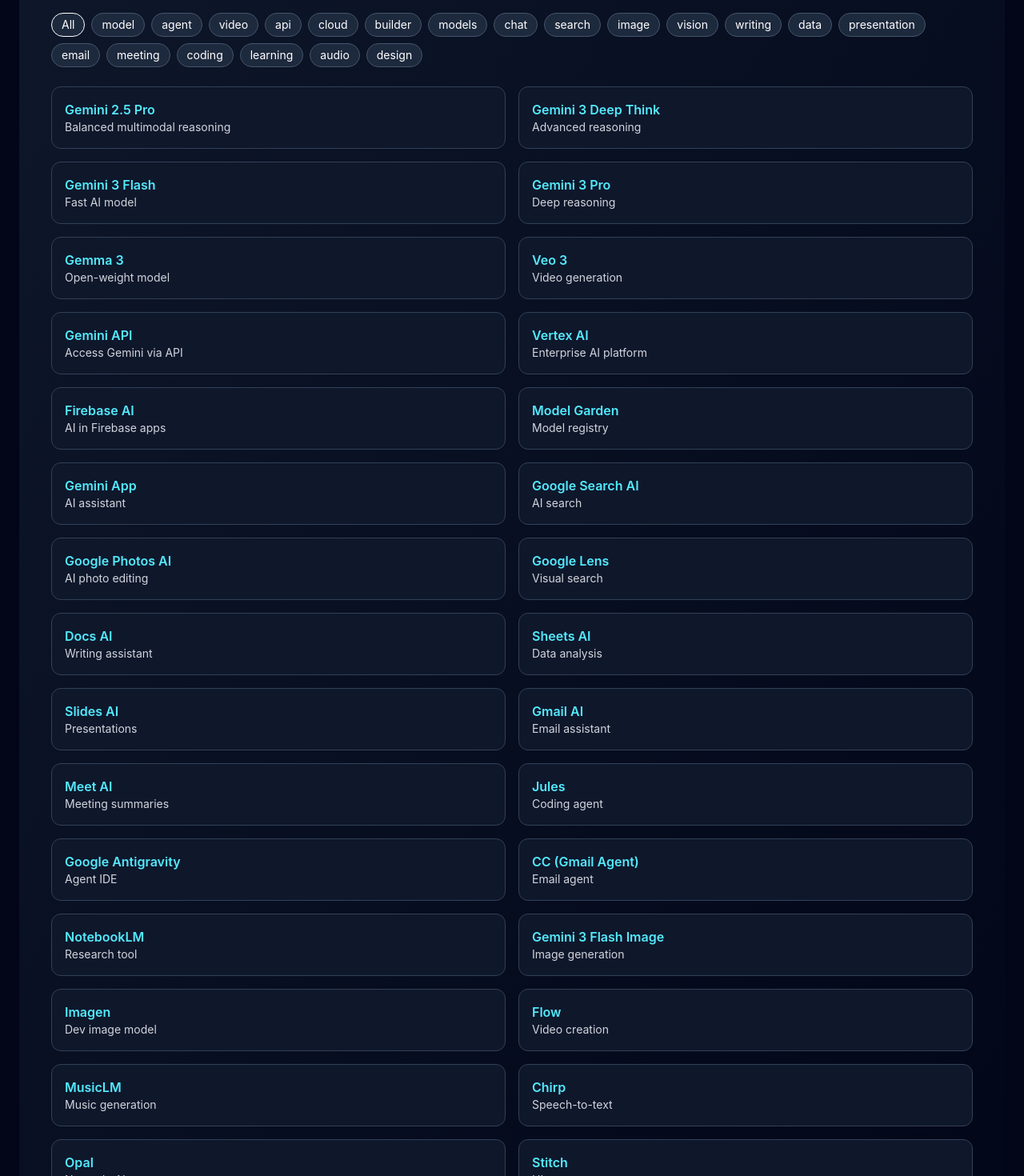
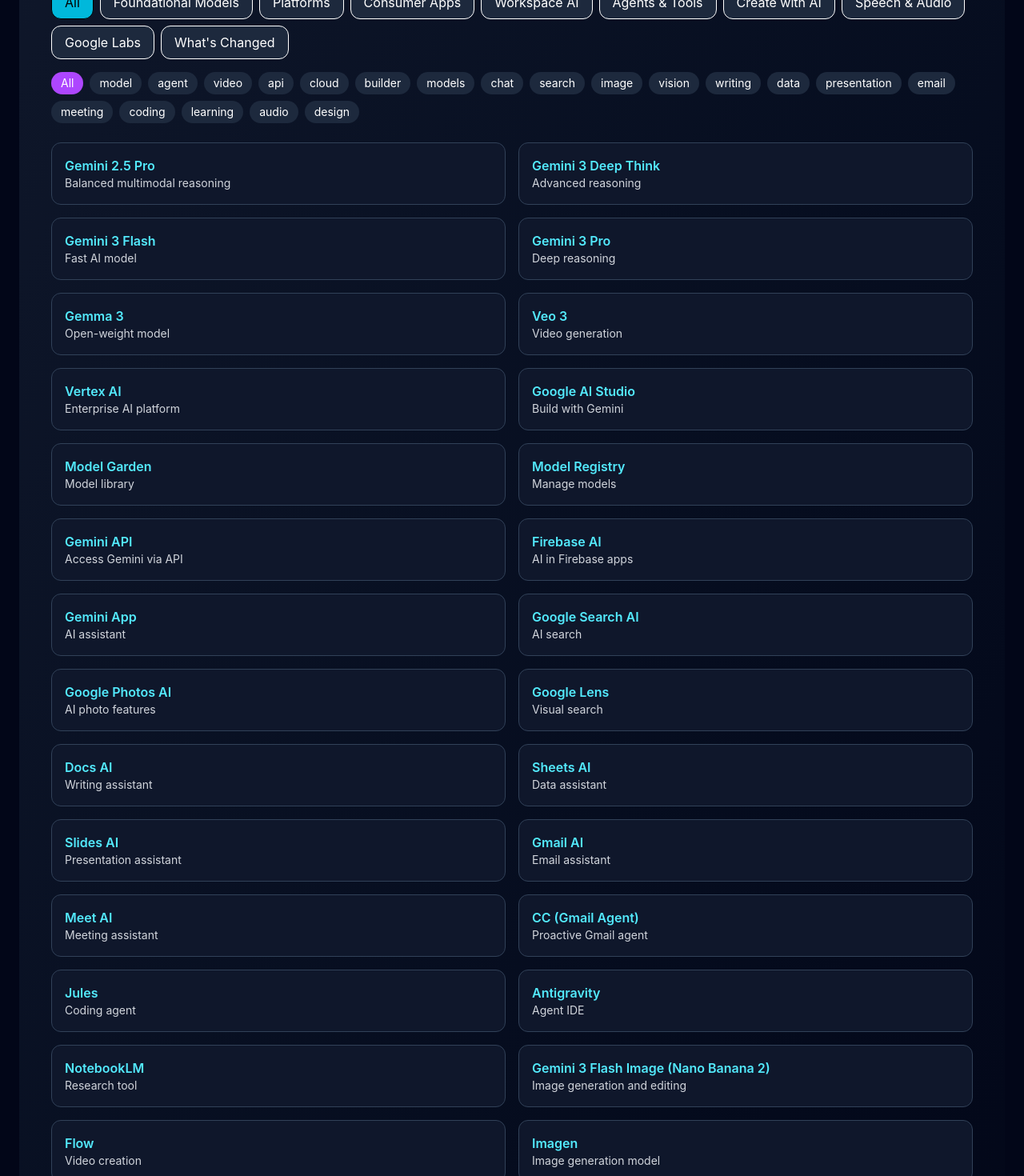
Before and after one commit to SmartconnexionAI/google-ai-ecosystem-mvp, a Next.js app: page / in a window 1280 px wide. Shown: the part 200-1670 px from the top of the page at 80% size. Built offline with nearby package versions, Linux system fonts and the light colour scheme.

Commit message:
Final clean version before lead capture

```diff
--- a/src/app/page.jsx
+++ b/src/app/page.jsx
@@ -1,189 +1,171 @@
 "use client";
 
-import React, { useState } from "react";
+import React, { useMemo, useState } from "react";
 
+// ===== FULL DATASET =====
 const tools = [
-  // FOUNDATIONAL MODELS
-  { name: "Gemini 2.5 Pro", category: "Foundational Models", description: "Balanced multimodal reasoning", best_for: "Enterprise", tags: ["model"] },
-  { name: "Gemini 3 Deep Think", category: "Foundational Models", description: "Advanced reasoning", best_for: "Research", tags: ["model"] },
-  { name: "Gemini 3 Flash", category: "Foundational Models", description: "Fast AI model", best_for: "Agents", tags: ["model","agent"] },
-  { name: "Gemini 3 Pro", category: "Foundational Models", description: "Deep reasoning", best_for: "Research", tags: ["model"] },
-  { name: "Gemma 3", category: "Foundational Models", description: "Open-weight model", best_for: "Developers", tags: ["model"] },
-  { name: "Veo 3", category: "Foundational Models", description: "Video generation", best_for: "Video", tags: ["video"] },
+  // Foundational Models
+  { name: "Gemini 2.5 Pro", category: "Foundational Models", description: "Balanced multimodal reasoning", tags: ["model"] },
+  { name: "Gemini 3 Deep Think", category: "Foundational Models", description: "Advanced reasoning", tags: ["model"] },
+  { name: "Gemini 3 Flash", category: "Foundational Models", description: "Fast AI model", tags: ["model","agent"] },
+  { name: "Gemini 3 Pro", category: "Foundational Models", description: "Deep reasoning", tags: ["model"] },
+  { name: "Gemma 3", category: "Foundational Models", description: "Open-weight model", tags: ["model"] },
+  { name: "Veo 3", category: "Foundational Models", description: "Video generation", tags: ["video"] },
 
-  // PLATFORMS
-  { name: "Gemini API", category: "Platforms", description: "Access Gemini via API", best_for: "Developers", tags: ["api"] },
-  { name: "Vertex AI", category: "Platforms", description: "Enterprise AI platform", best_for: "Enterprise", tags: ["cloud"] },
-  { name: "Firebase AI", category: "Platforms", description: "AI in Firebase apps", best_for: "Developers", tags: ["builder"] },
-  { name: "Model Garden", category: "Platforms", description: "Model registry", best_for: "Developers", tags: ["models"] },
+  // Platforms
+  { name: "Vertex AI", category: "Platforms", description: "Enterprise AI platform", tags: ["cloud","api"] },
+  { name: "Google AI Studio", category: "Platforms", description: "Build with Gemini", tags: ["builder","api"] },
+  { name: "Model Garden", category: "Platforms", description: "Model library", tags: ["models"] },
+  { name: "Model Registry", category: "Platforms", description: "Manage models", tags: ["models"] },
+  { name: "Gemini API", category: "Platforms", description: "Access Gemini via API", tags: ["api"] },
+  { name: "Firebase AI", category: "Platforms", description: "AI in Firebase apps", tags: ["cloud","api"] },
 
-  // CONSUMER APPS
-  { name: "Gemini App", category: "Consumer Apps", description: "AI assistant", best_for: "Everyone", tags: ["chat"] },
-  { name: "Google Search AI", category: "Consumer Apps", description: "AI search", best_for: "General use", tags: ["search"] },
-  { name: "Google Photos AI", category: "Consumer Apps", description: "AI photo editing", best_for: "Creators", tags: ["image"] },
-  { name: "Google Lens", category: "Consumer Apps", description: "Visual search", best_for: "Mobile", tags: ["vision"] },
+  // Consumer Apps
+  { name: "Gemini App", category: "Consumer Apps", description: "AI assistant", tags: ["chat"] },
+  { name: "Google Search AI", category: "Consumer Apps", description: "AI search", tags: ["search"] },
+  { name: "Google Photos AI", category: "Consumer Apps", description: "AI photo features", tags: ["image"] },
+  { name: "Google Lens", category: "Consumer Apps", description: "Visual search", tags: ["vision","search"] },
 
-  // WORKSPACE
-  { name: "Docs AI", category: "Workspace AI", description: "Writing assistant", best_for: "Work", tags: ["writing"] },
-  { name: "Sheets AI", category: "Workspace AI", description: "Data analysis", best_for: "Work", tags: ["data"] },
-  { name: "Slides AI", category: "Workspace AI", description: "Presentations", best_for: "Work", tags: ["presentation"] },
-  { name: "Gmail AI", category: "Workspace AI", description: "Email assistant", best_for: "Work", tags: ["email"] },
-  { name: "Meet AI", category: "Workspace AI", description: "Meeting summaries", best_for: "Work", tags: ["meeting"] },
+  // Workspace AI
+  { name: "Docs AI", category: "Workspace AI", description: "Writing assistant", tags: ["writing"] },
+  { name: "Sheets AI", category: "Workspace AI", description: "Data assistant", tags: ["data"] },
+  { name: "Slides AI", category: "Workspace AI", description: "Presentation assistant", tags: ["presentation"] },
+  { name: "Gmail AI", category: "Workspace AI", description: "Email assistant", tags: ["email"] },
+  { name: "Meet AI", category: "Workspace AI", description: "Meeting assistant", tags: ["meeting"] },
+  { name: "CC (Gmail Agent)", category: "Workspace AI", description: "Proactive Gmail agent", tags: ["email","agent"] },
 
-  // AGENTS
-  { name: "Jules", category: "Agents & Tools", description: "Coding agent", best_for: "Developers", tags: ["agent","coding"] },
-  { name: "Google Antigravity", category: "Agents & Tools", description: "Agent IDE", best_for: "Developers", tags: ["agent","coding"] },
-  { name: "CC (Gmail Agent)", category: "Agents & Tools", description: "Email agent", best_for: "Productivity", tags: ["agent"] },
-  { name: "NotebookLM", category: "Agents & Tools", description: "Research tool", best_for: "Students", tags: ["learning"] },
+  // Agents & Tools
+  { name: "Jules", category: "Agents & Tools", description: "Coding agent", tags: ["coding","agent"] },
+  { name: "Antigravity", category: "Agents & Tools", description: "Agent IDE", tags: ["agent","builder"] },
+  { name: "NotebookLM", category: "Agents & Tools", description: "Research tool", tags: ["learning"] },
 
-  // CREATE
-  { name: "Gemini 3 Flash Image", category: "Create with AI", description: "Image generation", best_for: "Creators", tags: ["image"] },
-  { name: "Imagen", category: "Create with AI", description: "Dev image model", best_for: "Developers", tags: ["image"] },
-  { name: "Flow", category: "Create with AI", description: "Video creation", best_for: "Creators", tags: ["video"] },
-  { name: "MusicLM", category: "Create with AI", description: "Music generation", best_for: "Audio", tags: ["audio"] },
+  // Create with AI
+  { name: "Gemini 3 Flash Image (Nano Banana 2)", category: "Create with AI", description: "Image generation and editing", tags: ["image"] },
+  { name: "Flow", category: "Create with AI", description: "Video creation", tags: ["video"] },
+  { name: "Imagen", category: "Create with AI", description: "Image generation model", tags: ["image"] },
+  { name: "MusicLM", category: "Create with AI", description: "Music generation", tags: ["audio"] },
 
-  // AUDIO
-  { name: "Chirp", category: "Speech & Audio", description: "Speech-to-text", best_for: "Developers", tags: ["audio"] },
+  // Speech & Audio
+  { name: "Chirp", category: "Speech & Audio", description: "Speech-to-text", tags: ["audio"] },
+  { name: "Speech AI", category: "Speech & Audio", description: "Voice generation", tags: ["audio"] },
 
-  // LABS
-  { name: "Opal", category: "Google Labs", description: "No-code AI apps", best_for: "Beginners", tags: ["builder"] },
-  { name: "Stitch", category: "Google Labs", description: "UI generator", best_for: "Designers", tags: ["design"] },
-  { name: "Whisk", category: "Google Labs", description: "Image remix", best_for: "Creators", tags: ["image"] },
-  { name: "Learn Your Way", category: "Google Labs", description: "Learning AI", best_for: "Students", tags: ["learning"] }
+  // Google Labs
+  { name: "Whisk", category: "Google Labs", description: "Image remix", tags: ["image"] },
+  { name: "Stitch", category: "Google Labs", description: "UI design", tags: ["design"] },
+  { name: "Opal", category: "Google Labs", description: "App builder", tags: ["builder"] },
+  { name: "Learn Your Way", category: "Google Labs", description: "Personalized learning", tags: ["learning"] }
 ];
 
-const toolRoles = {
-  // FOUNDATIONAL
-  "Gemini 2.5 Pro": "Balanced multimodal reasoning",
-  "Gemini 3 Deep Think": "Advanced long-horizon reasoning",
-  "Gemini 3 Flash": "Fast generation and agent workflows",
-  "Gemini 3 Pro": "Deep research and reasoning",
-  "Gemma 3": "Local/open-weight model usage",
-  "Veo 3": "Generate videos",
+// ===== WHAT'S CHANGED =====
+const whatsChanged = [
+  "Gemini 3 Pro expanded long-context reasoning",
+  "Gemini 3 Flash optimized for low latency",
+  "Antigravity released (agent IDE)",
+  "Nano Banana → Gemini 3 Flash Image",
+  "AI Ultra tier introduced",
+];
 
-  // PLATFORMS
-  "Gemini API": "Integrate AI into apps",
-  "Vertex AI": "Deploy and manage AI systems",
-  "Firebase AI": "Build AI-powered apps",
-  "Model Garden": "Access and manage models",
-
-  // CONSUMER
-  "Gemini App": "Chat and general AI tasks",
-  "Google Search AI": "AI-powered search",
-  "Google Photos AI": "Edit and enhance images",
-  "Google Lens": "Visual search",
-
-  // WORKSPACE
-  "Docs AI": "Write and edit content",
-  "Sheets AI": "Analyse data",
-  "Slides AI": "Create presentations",
-  "Gmail AI": "Draft and summarise emails",
-  "Meet AI": "Summarise meetings",
-
-  // AGENTS
-  "Jules": "Automate coding tasks",
-  "Google Antigravity": "Build apps with agents",
-  "CC (Gmail Agent)": "Automate email workflows",
-  "NotebookLM": "Research and summarisation",
-
-  // CREATE
-  "Gemini 3 Flash Image": "Generate and edit images",
-  "Imagen": "Developer image generation",
-  "Flow": "Create and edit videos",
-  "MusicLM": "Generate music/audio",
-
-  // AUDIO
-  "Chirp": "Speech-to-text",
-
-  // LABS
-  "Opal": "Build no-code AI apps",
-  "Stitch": "Generate UI designs",
-  "Whisk": "Image remix",
-  "Learn Your Way": "Personalised learning"
-};
-
+// ===== STACK GOALS =====
 const goals = [
-  { name: "YouTube Automation", tags: ["video","image","writing","audio"] },
+  { name: "YouTube Automation", tags: ["video","image","writing"] },
   { name: "Content Creation", tags: ["image","video","writing"] },
   { name: "Study / Learning", tags: ["learning","writing"] },
-  { name: "Coding / App Building", tags: ["coding","builder","api"] },
+  { name: "Coding / App Building", tags: ["coding","builder"] },
   { name: "Business / Productivity", tags: ["email","data","writing","agent"] },
   { name: "Social Media Growth", tags: ["image","video","writing"] },
   { name: "AI Side Hustles", tags: ["image","video","writing","agent"] }
 ];
 
-const updates = [
-  { date: "2025-11-20", title: "Gemini 3 Pro improved" },
-  { date: "2025-11-15", title: "Antigravity released" }
-];
+// ===== PROMPTS =====
+const prompts = {
+  "Gemini 3 Flash": [
+    "Write a 60-second YouTube script about AI tools",
+    "Generate 5 viral content ideas"
+  ],
+  "Veo 3": [
+    "Create a cinematic video",
+    "Generate a promo video"
+  ]
+};
 
 export default function Page() {
-  const [selectedGoal, setSelectedGoal] = useState(null);
+  const [search, setSearch] = useState("");
   const [filter, setFilter] = useState("All");
   const [tag, setTag] = useState("All");
+  const [selectedGoal, setSelectedGoal] = useState(null);
+  const [selectedTool, setSelectedTool] = useState(null);
 
-  const categories = ["All", ...new Set(tools.map(t => t.category)), "What’s Changed"];
-  const tags = ["All", ...new Set(tools.flatMap(t => t.tags))];
+  const categories = [
+    "All",
+    "Foundational Models",
+    "Platforms",
+    "Consumer Apps",
+    "Workspace AI",
+    "Agents & Tools",
+    "Create with AI",
+    "Speech & Audio",
+    "Google Labs",
+    "What's Changed"
+  ];
 
-  const stackTools = selectedGoal
-    ? tools.filter(t => goals.find(g => g.name === selectedGoal).tags.some(tag => t.tags.includes(tag)))
-    : [];
+  const tags = [
+    "All","model","agent","video","api","cloud","builder","models","chat","search",
+    "image","vision","writing","data","presentation","email","meeting","coding",
+    "learning","audio","design"
+  ];
 
-  const filteredTools = tools.filter(t =>
-    (filter === "All" || t.category === filter) &&
-    (tag === "All" || t.tags.includes(tag))
-  );
+  const filteredTools = useMemo(() => {
+    if (filter === "What's Changed") return [];
+    return tools.filter(t =>
+      (filter === "All" || t.category === filter) &&
+      (tag === "All" || t.tags.includes(tag)) &&
+      (t.name.toLowerCase().includes(search.toLowerCase()) ||
+       t.description.toLowerCase().includes(search.toLowerCase()))
+    );
+  }, [filter, tag, search]);
+
+  const stackTools = useMemo(() => {
+    if (!selectedGoal) return [];
+    const goal = goals.find(g => g.name === selectedGoal);
+    return tools.filter(t => goal.tags.some(tag => t.tags.includes(tag)));
+  }, [selectedGoal]);
 
   return (
     <div className="min-h-screen bg-gradient-to-br from-[#0f172a] to-[#020617] text-white p-6">
       <div className="max-w-6xl mx-auto">
 
-        <h1 className="text-3xl font-bold mb-6 text-cyan-400 !text-cyan-400">Google AI Ecosystem</h1>
+        <h1 className="text-3xl font-bold mb-6 text-cyan-400">Google AI Ecosystem</h1>
 
-        {/* CATEGORY FILTER */}
+        <input
+          type="text"
+          placeholder="Search tools..."
+          value={search}
+          onChange={(e)=>setSearch(e.target.value)}
+          className="w-full mb-6 p-3 rounded-xl bg-slate-800 border border-slate-600"
+        />
+
         <div className="flex flex-wrap gap-2 mb-4">
           {categories.map(c => (
-            <button
-              key={c}
-              onClick={()=>setFilter(c)}
-              className={`px-4 py-2 rounded-xl border transition text-white ${filter === c ? "bg-cyan-500 text-black border-cyan-400" : "border-slate-600 bg-slate-800 hover:bg-slate-700"}`}
-            >
+            <button key={c} onClick={()=>setFilter(c)} className={`px-4 py-2 rounded-xl border ${filter===c?"bg-cyan-500 text-black":"bg-slate-800"}`}>
               {c}
             </button>
           ))}
         </div>
 
-        {/* TAG FILTER */}
-        {filter !== "What’s Changed" && (
+        {filter !== "What's Changed" && (
           <div className="flex flex-wrap gap-2 mb-6">
             {tags.map(t => (
-              <button
-                key={t}
-                onClick={()=>setTag(t)}
-                className={`px-3 py-1 rounded-full text-sm border bg-slate-800 text-white ${tag === t ? "bg-purple-500 text-white" : "border-slate-600 bg-slate-800 hover:bg-slate-700"}`}
-              >
+              <button key={t} onClick={()=>setTag(t)} className={`px-3 py-1 rounded-full text-sm ${tag===t?"bg-purple-500":"bg-slate-800"}`}>
                 {t}
               </button>
             ))}
           </div>
         )}
 
-        {/* WHAT'S CHANGED */}
-        {filter === "What’s Changed" ? (
-          <div className="space-y-3">
-            {updates.map(u => (
-              <div key={u.title} className="p-4 rounded-xl bg-slate-900 border border-slate-700">
-                <div className="flex justify-between text-sm">
-                  <span className="text-cyan-400">{u.title}</span>
-                  <span className="text-gray-400">{u.date}</span>
-                </div>
-              </div>
-            ))}
-          </div>
-        ) : (
+        {filter !== "What's Changed" && (
           <div className="grid md:grid-cols-2 gap-4">
             {filteredTools.map(t => (
-              <div key={t.name} className="p-4 rounded-xl bg-slate-900 border border-slate-700 hover:border-cyan-400 transition">
+              <div key={t.name} onClick={()=>setSelectedTool(t)} className="p-4 rounded-xl bg-slate-900 border border-slate-700 cursor-pointer">
                 <div className="text-cyan-300 font-semibold">{t.name}</div>
                 <div className="text-sm text-gray-300">{t.description}</div>
               </div>
@@ -191,33 +173,43 @@
           </div>
         )}
 
-        {/* STACK BUILDER MOVED TO BOTTOM */}
         <div className="mt-10">
           <h2 className="text-3xl font-bold mb-6 text-cyan-400">AI Stack Builder</h2>
-          <div className="flex flex-wrap gap-2">
+          <div className="flex flex-wrap gap-2 mb-6">
             {goals.map(g => (
-              <button
-                key={g.name}
-                onClick={()=>setSelectedGoal(g.name)}
-                className={`px-4 py-2 rounded-xl border transition text-white ${selectedGoal === g.name ? "bg-purple-500 text-white border-purple-400" : "border-slate-600 bg-slate-800 hover:bg-slate-700"}`}
-              >
+              <button key={g.name} onClick={()=>setSelectedGoal(g.name)} className={`px-4 py-2 rounded-xl ${selectedGoal===g.name?"bg-purple-500":"bg-slate-800"}`}>
                 {g.name}
               </button>
             ))}
           </div>
 
           {selectedGoal && (
-            <div className="mt-4 p-4 rounded-xl bg-slate-900 border border-slate-700">
+            <div className="grid md:grid-cols-2 gap-4">
               {stackTools.map(t => (
-                <div key={t.name} className="bg-slate-800 p-3 mb-2 rounded">
+                <div key={t.name} className="p-4 rounded-xl bg-slate-900 border border-slate-700">
                   <div className="text-cyan-300 font-semibold">{t.name}</div>
-                  <div className="text-xs text-purple-300">{toolRoles[t.name] || t.description}</div>
+                  <div className="text-sm text-gray-300">{t.description}</div>
                 </div>
               ))}
             </div>
           )}
         </div>
 
+        {selectedTool && (
+          <div className="fixed inset-0 bg-black/70 flex items-center justify-center">
+            <div className="bg-slate-900 p-6 rounded-xl max-w-lg w-full">
+              <h2 className="text-xl text-cyan-400 mb-4">{selectedTool.name}</h2>
+              {(prompts[selectedTool.name]||[]).map((p,i)=> (
+                <div key={i} className="bg-slate-800 p-3 mb-2 rounded">
+                  <div className="text-sm mb-2">{p}</div>
+                  <button onClick={()=>navigator.clipboard.writeText(p)} className="text-xs bg-purple-500 px-2 py-1 rounded">Copy</button>
+                </div>
+              ))}
+              <button onClick={()=>setSelectedTool(null)} className="mt-4 bg-cyan-500 text-black px-4 py-2 rounded">Close</button>
+            </div>
+          </div>
+        )}
+
       </div>
     </div>
   );
```
